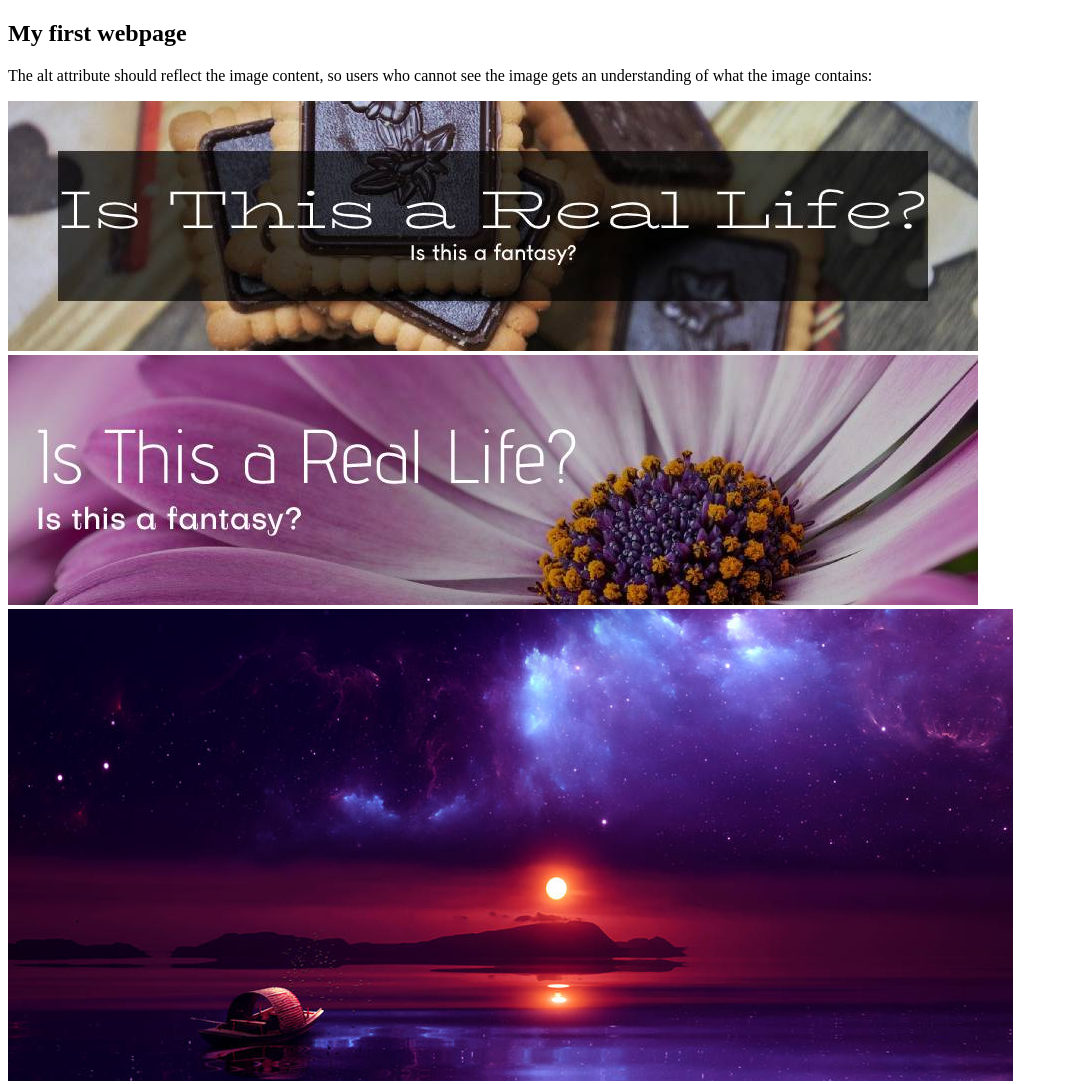
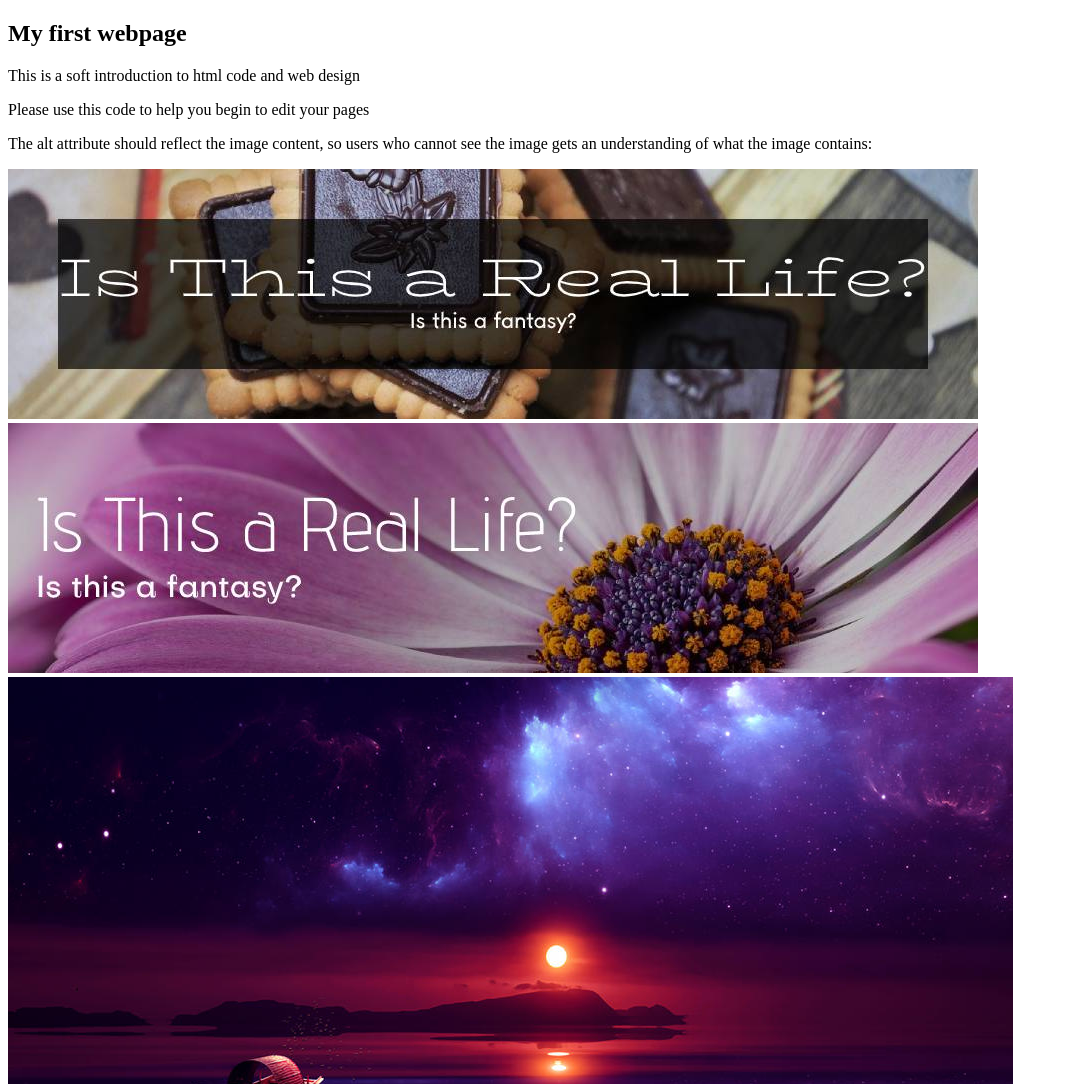
Before and after one commit to LHood/topsite, a plain HTML site: page index.html in a window 1280 px wide. Shown: the top 1084 px of the page, without its empty margins (0-1068 px from the left). Drawn offline with Linux system fonts and the light colour scheme.

Commit message:
Update index.html

```diff
--- a/index.html
+++ b/index.html
@@ -3,7 +3,8 @@
 <body>
 
 <h2>My first webpage</h2>
-
+ <P>This is a soft introduction to html code and web design</p>
+ <p>Please use this code to help you begin to edit your pages</p>
 <p>The alt attribute should reflect the image content, so users who cannot see the image gets an understanding of what the image contains:</p>
 <img src="images/p3.jpg">
 <img src="template.jpg">
```
